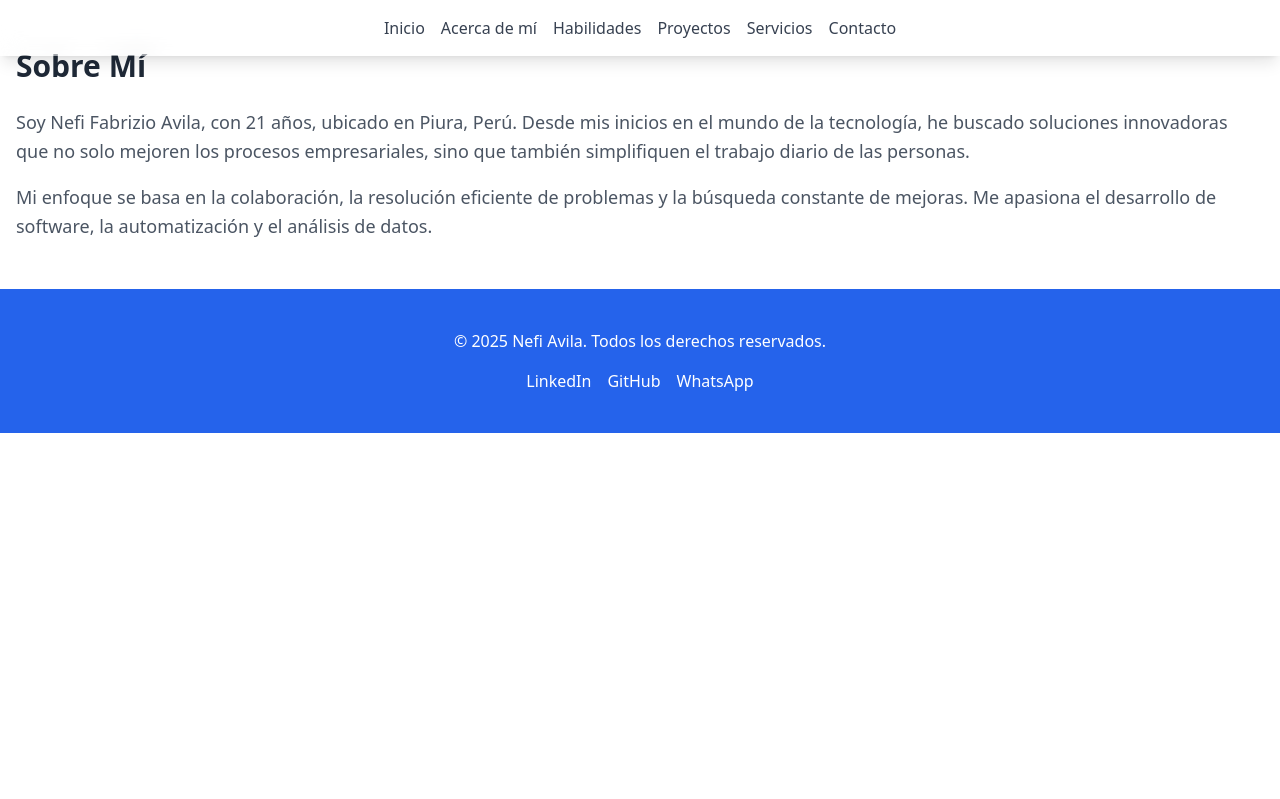
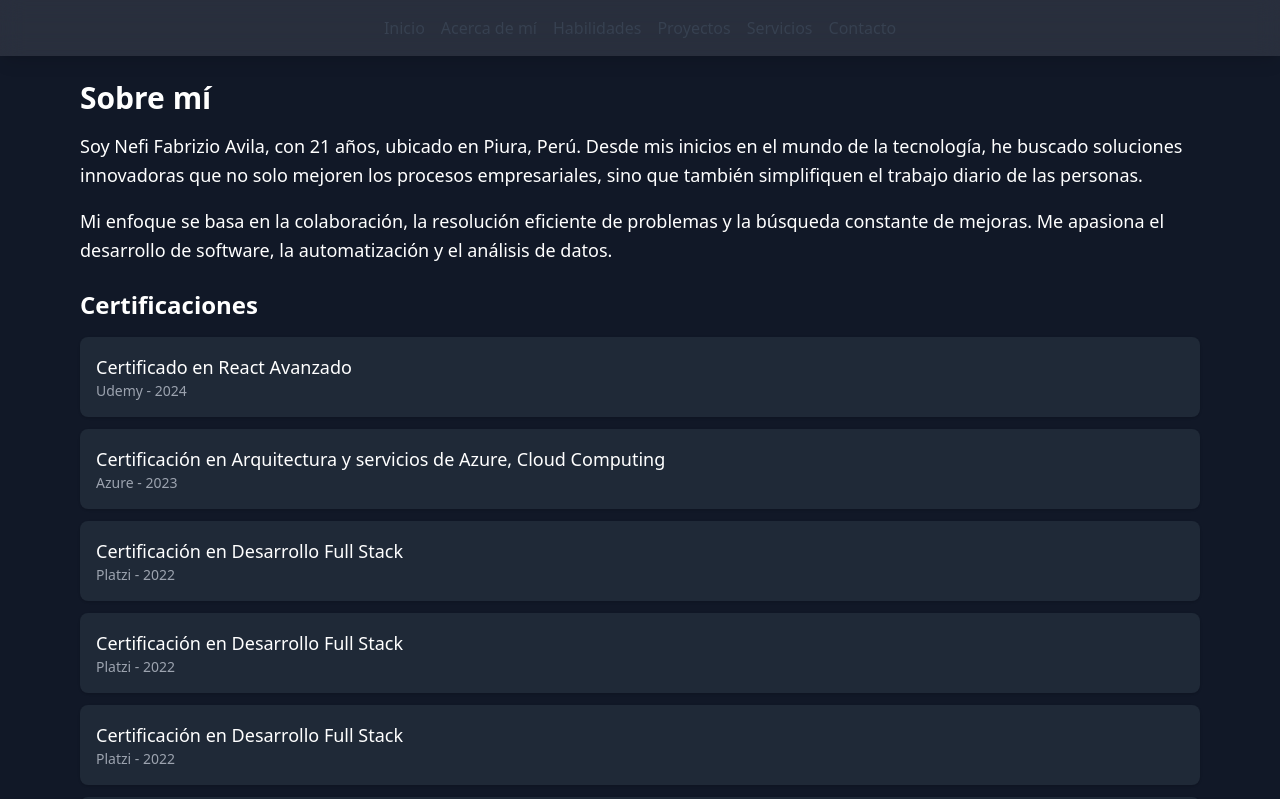
Before and after one commit to amnefi/portfolio, a React (Vite) app: page /about in a window 1280 px wide. Shown: the top 799 px of the page. Built offline with nearby package versions, Linux system fonts and the light colour scheme.

Commit message:
Vista de Projects y About editadas

```diff
--- a/src/Pages/About.jsx
+++ b/src/Pages/About.jsx
@@ -1,17 +1,36 @@
+
 const About = () => {
+  const certifications = [
+    { title: "Certificado en React Avanzado", issuer: "Udemy", year: 2024 },
+    { title: "Certificación en Arquitectura y servicios de Azure, Cloud Computing ", issuer: "Azure", year: 2023 },
+    { title: "Certificación en Desarrollo Full Stack", issuer: "Platzi", year: 2022 },
+    { title: "Certificación en Desarrollo Full Stack", issuer: "Platzi", year: 2022 },
+    { title: "Certificación en Desarrollo Full Stack", issuer: "Platzi", year: 2022 },
+    { title: "Certificación en Desarrollo Full Stack", issuer: "Platzi", year: 2022 },
+    { title: "Certificación en Desarrollo Full Stack", issuer: "Platzi", year: 2022 },
+    { title: "Certificación en Desarrollo Full Stack", issuer: "Platzi", year: 2022 },
+    { title: "Certificación en Modelado y diseño de bases de datos", issuer: "Oracle", year: 2022 },
+  ];
+
   return (
-    <section className="py-12 px-4 bg-white">
-      <h2 className="text-3xl font-bold mb-6 text-gray-800">Sobre Mí</h2>
-      <p className="text-lg text-gray-600 leading-relaxed">
-        Soy Nefi Fabrizio Avila, con 21 años, ubicado en Piura, Perú. Desde mis inicios en el mundo de la tecnología,
-        he buscado soluciones innovadoras que no solo mejoren los procesos empresariales, sino que también simplifiquen
-        el trabajo diario de las personas.
+    <div className="p-20 bg-gray-900 text-white">
+      <h1 className="text-3xl font-bold mb-4">Sobre mí</h1>
+      <p className="text-lg mb-4 leading-relaxed">
+        Soy Nefi Fabrizio Avila, con 21 años, ubicado en Piura, Perú. Desde mis inicios en el mundo de la tecnología, he buscado soluciones innovadoras que no solo mejoren los procesos empresariales, sino que también simplifiquen el trabajo diario de las personas.
       </p>
-      <p className="text-lg text-gray-600 mt-4 leading-relaxed">
-        Mi enfoque se basa en la colaboración, la resolución eficiente de problemas y la búsqueda constante de mejoras.
-        Me apasiona el desarrollo de software, la automatización y el análisis de datos.
+      <p className="text-lg mb-6 leading-relaxed">
+        Mi enfoque se basa en la colaboración, la resolución eficiente de problemas y la búsqueda constante de mejoras. Me apasiona el desarrollo de software, la automatización y el análisis de datos.
       </p>
-    </section>
+      <h2 className="text-2xl font-semibold mb-4">Certificaciones</h2>
+      <ul className="space-y-3">
+        {certifications.map((cert, index) => (
+          <li key={index} className="bg-gray-800 p-4 rounded-lg shadow">
+            <p className="text-lg font-medium">{cert.title}</p>
+            <p className="text-sm text-gray-400">{cert.issuer} - {cert.year}</p>
+          </li>
+        ))}
+      </ul>
+    </div>
   );
 };
 
--- a/src/Pages/Projects.jsx
+++ b/src/Pages/Projects.jsx
@@ -1,4 +1,3 @@
-import { title } from 'framer-motion/client';
 import { useState } from 'react';
 
 const Projects = () => {
@@ -47,6 +46,50 @@ const Projects = () => {
         'Catálogo de productos con filtros y búsqueda.',
         'Carrito de compras con pasarela de pagos.',
         'Gestión de productos y categorías.',
+        'Panel de control para administradores.',
+      ],
+      technologies: ['React', 'Tailwind CSS', 'Node.js', 'Express', 'MongoDB'],
+    },
+    {
+      title: 'Blog - Blog de Tecnología',
+      description:
+        'Blog de tecnología con publicación de artículos y comentarios. Incluye gestión de usuarios, roles y permisos, con panel de control para administradores y reportes de interacciones.',
+      image: 'src/assets/images/BlogTecnologia/BlogTecnologia-3.png',
+      images: [
+        'src/assets/images/BlogTecnologia/BlogTecnologia-1.png',
+        'src/assets/images/BlogTecnologia/BlogTecnologia-2.png',
+        'src/assets/images/BlogTecnologia/BlogTecnologia-3.png',
+        'src/assets/images/BlogTecnologia/BlogTecnologia-4.png',
+        'src/assets/images/BlogTecnologia/BlogTecnologia-5.png',
+        'src/assets/images/BlogTecnologia/BlogTecnologia-6.png',
+        'src/assets/images/BlogTecnologia/BlogTecnologia-7.png',
+      ],
+      features: [
+        'Publicación de artículos y comentarios.',
+        'Gestión de usuarios, roles y permisos.',
+        'Panel de control para administradores.',
+        'Reportes de interacciones y comentarios.',
+      ],
+      technologies: ['React', 'Tailwind CSS', 'Node.js', 'Express', 'MongoDB'],
+    },
+    {
+      title: 'Red Social - Red de Amigos',
+      description:
+        'Red social de amigos con publicación de estados y fotos. Incluye gestión de perfiles, solicitudes de amistad y mensajes privados, con panel de control para administradores y reportes de interacciones.',
+      image: 'src/assets/images/RedAmigos/RedAmigos-3.png',
+      images: [
+        'src/assets/images/RedAmigos/RedAmigos-1.png',
+        'src/assets/images/RedAmigos/RedAmigos-2.png',
+        'src/assets/images/RedAmigos/RedAmigos-3.png',
+        'src/assets/images/RedAmigos/RedAmigos-4.png',
+        'src/assets/images/RedAmigos/RedAmigos-5.png',
+        'src/assets/images/RedAmigos/RedAmigos-6.png',
+        'src/assets/images/RedAmigos/RedAmigos-7.png',
+      ],
+      features: [
+        'Publicación de estados y fotos.',
+        'Gestión de perfiles y solicitudes de amistad.',
+        'Mensajes privados y notificaciones en tiempo real.',
         'Panel de control para administradores.',
       ],
       technologies: ['React', 'Tailwind CSS', 'Node.js', 'Express', 'MongoDB'],
```
